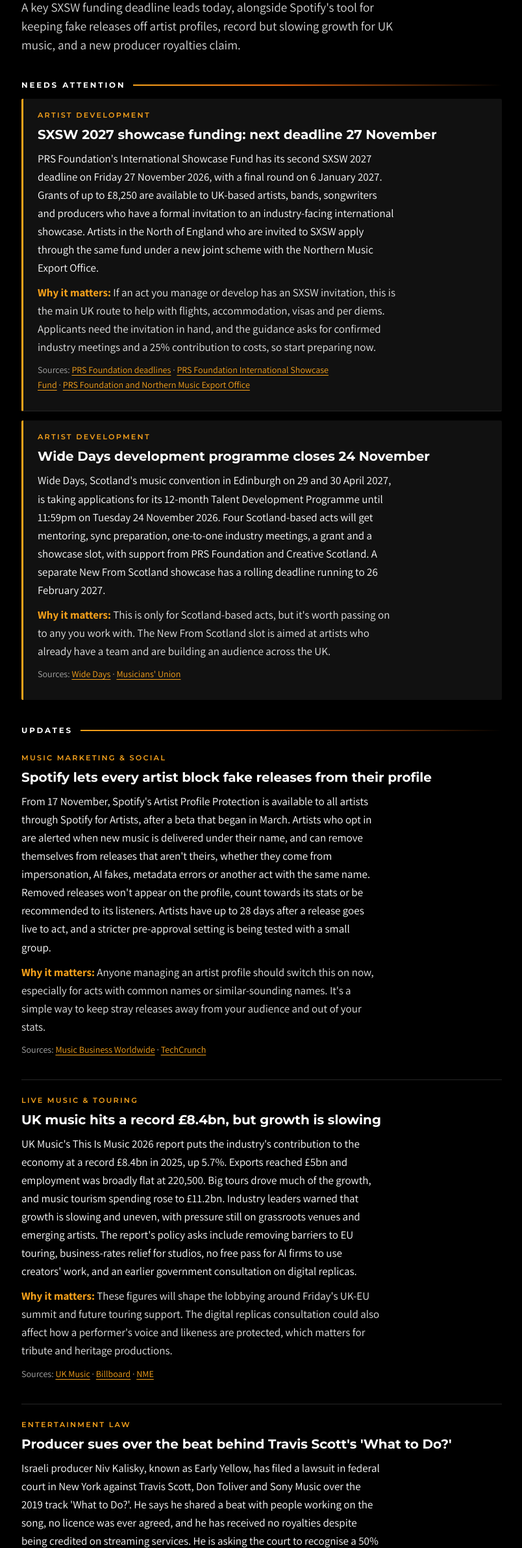
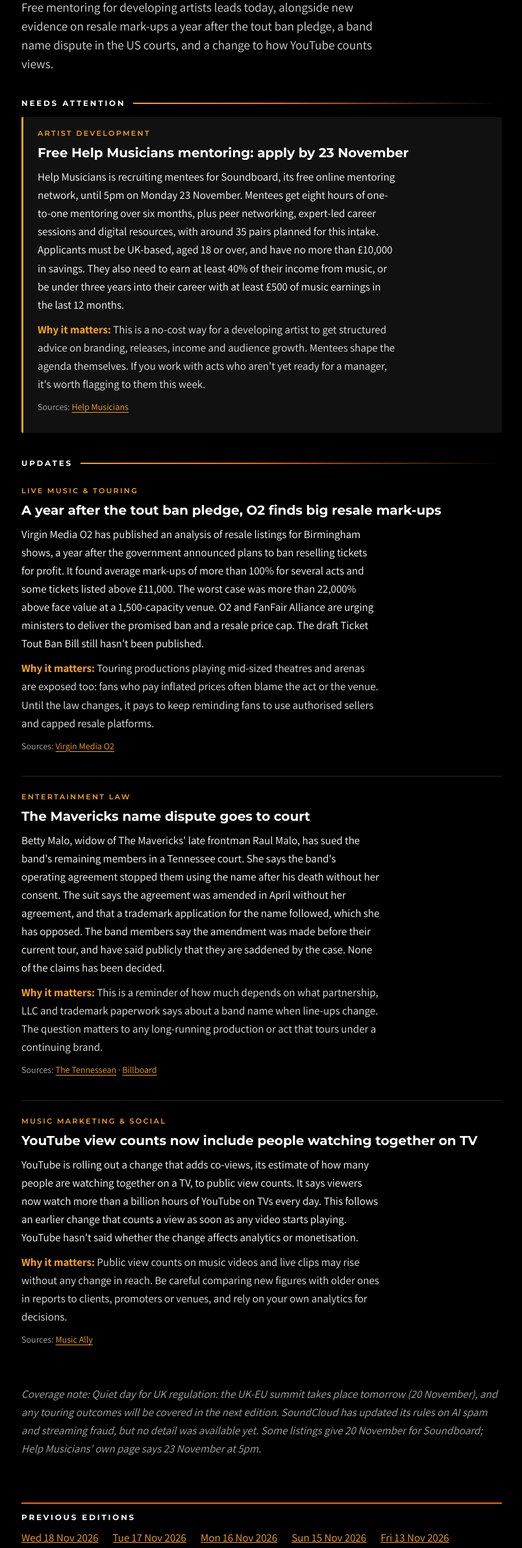
Before and after one commit to virtuallypop-rundown/vp-rundown, a plain HTML site: page index.html in a window 1280 px wide. Shown: the part 418-2800 px from the top of the page at 65% size, without its empty margins (237-1041 px from the left). Drawn offline with Linux system fonts and the light colour scheme.

Commit message:
Edition 2026-11-19
Co-authored-by: Perplexity <noreply@perplexity.ai>

```diff
--- a/index.html
+++ b/index.html
@@ -14,34 +14,30 @@
 <p class="tag">Live music, music marketing, entertainment law and artist development news, every weekday morning, plus a lighter weekend edition.</p>
 <nav><a href="index.html">Latest</a><a href="archive.html">Archive</a></nav>
 </div></header>
-<main class="wrap"><article class="edition"><p class="kicker">Weekday briefing</p><h1>Wednesday 18 November 2026</h1>
-<p class="lede">A key SXSW funding deadline leads today, alongside Spotify&#x27;s tool for keeping fake releases off artist profiles, record but slowing growth for UK music, and a new producer royalties claim.</p>
+<main class="wrap"><article class="edition"><p class="kicker">Weekday briefing</p><h1>Thursday 19 November 2026</h1>
+<p class="lede">Free mentoring for developing artists leads today, alongside new evidence on resale mark-ups a year after the tout ban pledge, a band name dispute in the US courts, and a change to how YouTube counts views.</p>
 <section class="sec sec-attention"><h2>Needs attention</h2>
 <div class="item"><p class="topic">Artist development</p>
-<h3>SXSW 2027 showcase funding: next deadline 27 November</h3><p>PRS Foundation&#x27;s International Showcase Fund has its second SXSW 2027 deadline on Friday 27 November 2026, with a final round on 6 January 2027. Grants of up to £8,250 are available to UK-based artists, bands, songwriters and producers who have a formal invitation to an industry-facing international showcase. Artists in the North of England who are invited to SXSW apply through the same fund under a new joint scheme with the Northern Music Export Office.</p>
-<p class="why"><strong>Why it matters:</strong> If an act you manage or develop has an SXSW invitation, this is the main UK route to help with flights, accommodation, visas and per diems. Applicants need the invitation in hand, and the guidance asks for confirmed industry meetings and a 25% contribution to costs, so start preparing now.</p>
-<p class="src">Sources: <a href="https://prsfoundation.com/funding-support/deadlines/" rel="noopener" target="_blank">PRS Foundation deadlines</a> · <a href="https://prsfoundation.com/funding-support/funding-music-creators/international/international-showcase-fund/" rel="noopener" target="_blank">PRS Foundation International Showcase Fund</a> · <a href="https://prsfoundation.com/2026/09/09/northern-music-export-office-announces-new-partnership-with-prs-foundation-to-support-northern-artists-at-sxsw-austin/" rel="noopener" target="_blank">PRS Foundation and Northern Music Export Office</a></p></div>
-<div class="item"><p class="topic">Artist development</p>
-<h3>Wide Days development programme closes 24 November</h3><p>Wide Days, Scotland&#x27;s music convention in Edinburgh on 29 and 30 April 2027, is taking applications for its 12-month Talent Development Programme until 11:59pm on Tuesday 24 November 2026. Four Scotland-based acts will get mentoring, sync preparation, one-to-one industry meetings, a grant and a showcase slot, with support from PRS Foundation and Creative Scotland. A separate New From Scotland showcase has a rolling deadline running to 26 February 2027.</p>
-<p class="why"><strong>Why it matters:</strong> This is only for Scotland-based acts, but it&#x27;s worth passing on to any you work with. The New From Scotland slot is aimed at artists who already have a team and are building an audience across the UK.</p>
-<p class="src">Sources: <a href="https://www.widedays.com/showcase-applications-2027" rel="noopener" target="_blank">Wide Days</a> · <a href="https://musiciansunion.org.uk/news/wide-days-2027-applications-open-for-scotland-based-music-makers" rel="noopener" target="_blank">Musicians&#x27; Union</a></p></div>
+<h3>Free Help Musicians mentoring: apply by 23 November</h3><p>Help Musicians is recruiting mentees for Soundboard, its free online mentoring network, until 5pm on Monday 23 November. Mentees get eight hours of one-to-one mentoring over six months, plus peer networking, expert-led career sessions and digital resources, with around 35 pairs planned for this intake. Applicants must be UK-based, aged 18 or over, and have no more than £10,000 in savings. They also need to earn at least 40% of their income from music, or be under three years into their career with at least £500 of music earnings in the last 12 months.</p>
+<p class="why"><strong>Why it matters:</strong> This is a no-cost way for a developing artist to get structured advice on branding, releases, income and audience growth. Mentees shape the agenda themselves. If you work with acts who aren&#x27;t yet ready for a manager, it&#x27;s worth flagging to them this week.</p>
+<p class="src">Sources: <a href="https://www.helpmusicians.org.uk/get-support/develop-as-a-musician/soundboard-musicians-mentoring-network/join-soundboard-mentee" rel="noopener" target="_blank">Help Musicians</a></p></div>
 </section>
 <section class="sec sec-updates"><h2>Updates</h2>
+<div class="item"><p class="topic">Live music &amp; touring</p>
+<h3>A year after the tout ban pledge, O2 finds big resale mark-ups</h3><p>Virgin Media O2 has published an analysis of resale listings for Birmingham shows, a year after the government announced plans to ban reselling tickets for profit. It found average mark-ups of more than 100% for several acts and some tickets listed above £11,000. The worst case was more than 22,000% above face value at a 1,500-capacity venue. O2 and FanFair Alliance are urging ministers to deliver the promised ban and a resale price cap. The draft Ticket Tout Ban Bill still hasn&#x27;t been published.</p>
+<p class="why"><strong>Why it matters:</strong> Touring productions playing mid-sized theatres and arenas are exposed too: fans who pay inflated prices often blame the act or the venue. Until the law changes, it pays to keep reminding fans to use authorised sellers and capped resale platforms.</p>
+<p class="src">Sources: <a href="https://news.virginmediao2.co.uk/ticket-touts-reselling-birmingham-gig-tickets-for-more-than-five-times-face-value-o2-urges-government-to-act-and-ban-ticket-touting/" rel="noopener" target="_blank">Virgin Media O2</a></p></div>
+<div class="item"><p class="topic">Entertainment law</p>
+<h3>The Mavericks name dispute goes to court</h3><p>Betty Malo, widow of The Mavericks&#x27; late frontman Raul Malo, has sued the band&#x27;s remaining members in a Tennessee court. She says the band&#x27;s operating agreement stopped them using the name after his death without her consent. The suit says the agreement was amended in April without her agreement, and that a trademark application for the name followed, which she has opposed. The band members say the amendment was made before their current tour, and have said publicly that they are saddened by the case. None of the claims has been decided.</p>
+<p class="why"><strong>Why it matters:</strong> This is a reminder of how much depends on what partnership, LLC and trademark paperwork says about a band name when line-ups change. The question matters to any long-running production or act that tours under a continuing brand.</p>
+<p class="src">Sources: <a href="https://www.tennessean.com/story/news/courts/2026/11/13/raul-malo-widow-lawsuit-mavericks-name/92746300007/" rel="noopener" target="_blank">The Tennessean</a> · <a href="https://www.billboard.com/pro/the-mavericks-lawsuit-band-members-respond-raul-malo-widow/" rel="noopener" target="_blank">Billboard</a></p></div>
 <div class="item"><p class="topic">Music marketing &amp; social</p>
-<h3>Spotify lets every artist block fake releases from their profile</h3><p>From 17 November, Spotify&#x27;s Artist Profile Protection is available to all artists through Spotify for Artists, after a beta that began in March. Artists who opt in are alerted when new music is delivered under their name, and can remove themselves from releases that aren&#x27;t theirs, whether they come from impersonation, AI fakes, metadata errors or another act with the same name. Removed releases won&#x27;t appear on the profile, count towards its stats or be recommended to its listeners. Artists have up to 28 days after a release goes live to act, and a stricter pre-approval setting is being tested with a small group.</p>
-<p class="why"><strong>Why it matters:</strong> Anyone managing an artist profile should switch this on now, especially for acts with common names or similar-sounding names. It&#x27;s a simple way to keep stray releases away from your audience and out of your stats.</p>
-<p class="src">Sources: <a href="https://www.musicbusinessworldwide.com/spotify-expands-access-to-artist-profile-protection-letting-all-artists-remove-their-name-from-ai-fakes-and-other-misattributed-releases/" rel="noopener" target="_blank">Music Business Worldwide</a> · <a href="https://techcrunch.com/2026/11/17/spotifys-new-tool-aims-to-stop-deepfakes-from-being-attributed-to-real-artists/" rel="noopener" target="_blank">TechCrunch</a></p></div>
-<div class="item"><p class="topic">Live music &amp; touring</p>
-<h3>UK music hits a record £8.4bn, but growth is slowing</h3><p>UK Music&#x27;s This Is Music 2026 report puts the industry&#x27;s contribution to the economy at a record £8.4bn in 2025, up 5.7%. Exports reached £5bn and employment was broadly flat at 220,500. Big tours drove much of the growth, and music tourism spending rose to £11.2bn. Industry leaders warned that growth is slowing and uneven, with pressure still on grassroots venues and emerging artists. The report&#x27;s policy asks include removing barriers to EU touring, business-rates relief for studios, no free pass for AI firms to use creators&#x27; work, and an earlier government consultation on digital replicas.</p>
-<p class="why"><strong>Why it matters:</strong> These figures will shape the lobbying around Friday&#x27;s UK-EU summit and future touring support. The digital replicas consultation could also affect how a performer&#x27;s voice and likeness are protected, which matters for tribute and heritage productions.</p>
-<p class="src">Sources: <a href="https://www.ukmusic.org/news/dua-lipa-olivia-dean-and-oasis-help-drive-music-industry-economic-contribution-to-record-high-8-4bn-uk-music-report-finds/" rel="noopener" target="_blank">UK Music</a> · <a href="https://www.billboard.com/pro/uk-music-this-is-music-report-2026-oasis-dua-lipa-coldplay/" rel="noopener" target="_blank">Billboard</a> · <a href="https://www.nme.com/news/music/uk-music-industry-income-economy-report-2026-what-needs-to-be-done-3976162" rel="noopener" target="_blank">NME</a></p></div>
-<div class="item"><p class="topic">Entertainment law</p>
-<h3>Producer sues over the beat behind Travis Scott&#x27;s &#x27;What to Do?&#x27;</h3><p>Israeli producer Niv Kalisky, known as Early Yellow, has filed a lawsuit in federal court in New York against Travis Scott, Don Toliver and Sony Music over the 2019 track &#x27;What to Do?&#x27;. He says he shared a beat with people working on the song, no licence was ever agreed, and he has received no royalties despite being credited on streaming services. He is asking the court to recognise a 50% share of the recording and to award damages. The defendants had not commented publicly at the time of reporting, and none of the claims has been tested.</p>
-<p class="why"><strong>Why it matters:</strong> Whatever the outcome, the case is a reminder of why producers and writers should get beat-sharing and splits agreed in writing before a track is released.</p>
-<p class="src">Sources: <a href="https://rollingstoneindia.com/travis-scott-don-toliver-copyright-lawsuit-what-to-do-song/amp/" rel="noopener" target="_blank">Rolling Stone India</a></p></div>
+<h3>YouTube view counts now include people watching together on TV</h3><p>YouTube is rolling out a change that adds co-views, its estimate of how many people are watching together on a TV, to public view counts. It says viewers now watch more than a billion hours of YouTube on TVs every day. This follows an earlier change that counts a view as soon as any video starts playing. YouTube hasn&#x27;t said whether the change affects analytics or monetisation.</p>
+<p class="why"><strong>Why it matters:</strong> Public view counts on music videos and live clips may rise without any change in reach. Be careful comparing new figures with older ones in reports to clients, promoters or venues, and rely on your own analytics for decisions.</p>
+<p class="src">Sources: <a href="https://musically.com/2026/11/18/youtube-now-counts-co-views-because-more-people-watch-on-tvs/" rel="noopener" target="_blank">Music Ally</a></p></div>
 </section>
-<p class="gaps">Coverage note: No new UK ticketing or regulatory development: the draft Ticket Tout Ban Bill is still unpublished, and the UK-EU summit is on Friday 20 November. The Elvis v Suno amendment was covered yesterday. The Travis Scott lawsuit is based on a single press report of the complaint.</p>
-</article><aside class="recent"><h2>Previous editions</h2><ul><li><a href="editions/2026-11-17.html">Tue 17 Nov 2026</a></li><li><a href="editions/2026-11-16.html">Mon 16 Nov 2026</a></li><li><a href="editions/2026-11-15.html">Sun 15 Nov 2026</a></li><li><a href="editions/2026-11-13.html">Fri 13 Nov 2026</a></li><li><a href="editions/2026-11-12.html">Thu 12 Nov 2026</a></li><li><a href="editions/2026-11-11.html">Wed 11 Nov 2026</a></li></ul><a href="archive.html">Full archive</a></aside></main>
+<p class="gaps">Coverage note: Quiet day for UK regulation: the UK-EU summit takes place tomorrow (20 November), and any touring outcomes will be covered in the next edition. SoundCloud has updated its rules on AI spam and streaming fraud, but no detail was available yet. Some listings give 20 November for Soundboard; Help Musicians&#x27; own page says 23 November at 5pm.</p>
+</article><aside class="recent"><h2>Previous editions</h2><ul><li><a href="editions/2026-11-18.html">Wed 18 Nov 2026</a></li><li><a href="editions/2026-11-17.html">Tue 17 Nov 2026</a></li><li><a href="editions/2026-11-16.html">Mon 16 Nov 2026</a></li><li><a href="editions/2026-11-15.html">Sun 15 Nov 2026</a></li><li><a href="editions/2026-11-13.html">Fri 13 Nov 2026</a></li><li><a href="editions/2026-11-12.html">Thu 12 Nov 2026</a></li><li><a href="editions/2026-11-11.html">Wed 11 Nov 2026</a></li></ul><a href="archive.html">Full archive</a></aside></main>
 <footer class="wrap foot"><p class="fo"><img src="assets/vp-mark.webp" alt="" width="36" height="35"><span>Published by <a href="https://www.virtuallypop.com/" rel="noopener">Virtually Pop</a>, Liverpool</span></p><p>Summaries are written in our own words. Follow the links for the full stories from the original publishers.</p><p>&copy; 2026 Virtually Pop</p></footer>
 <script>(function(){if(window.parent===window)return;document.documentElement.classList.add("embedded");function s(){parent.postMessage({vpRundownHeight:document.documentElement.scrollHeight},"*")}addEventListener("load",s);addEventListener("resize",s);if(window.ResizeObserver)new ResizeObserver(s).observe(document.body);})();</script>
 </body></html>
```
Also changed, not shown: archive.html (+1 -1 lines), editions/2026-11-19.html (added, +43 -0 lines), feed.xml (+24 -1 lines).
